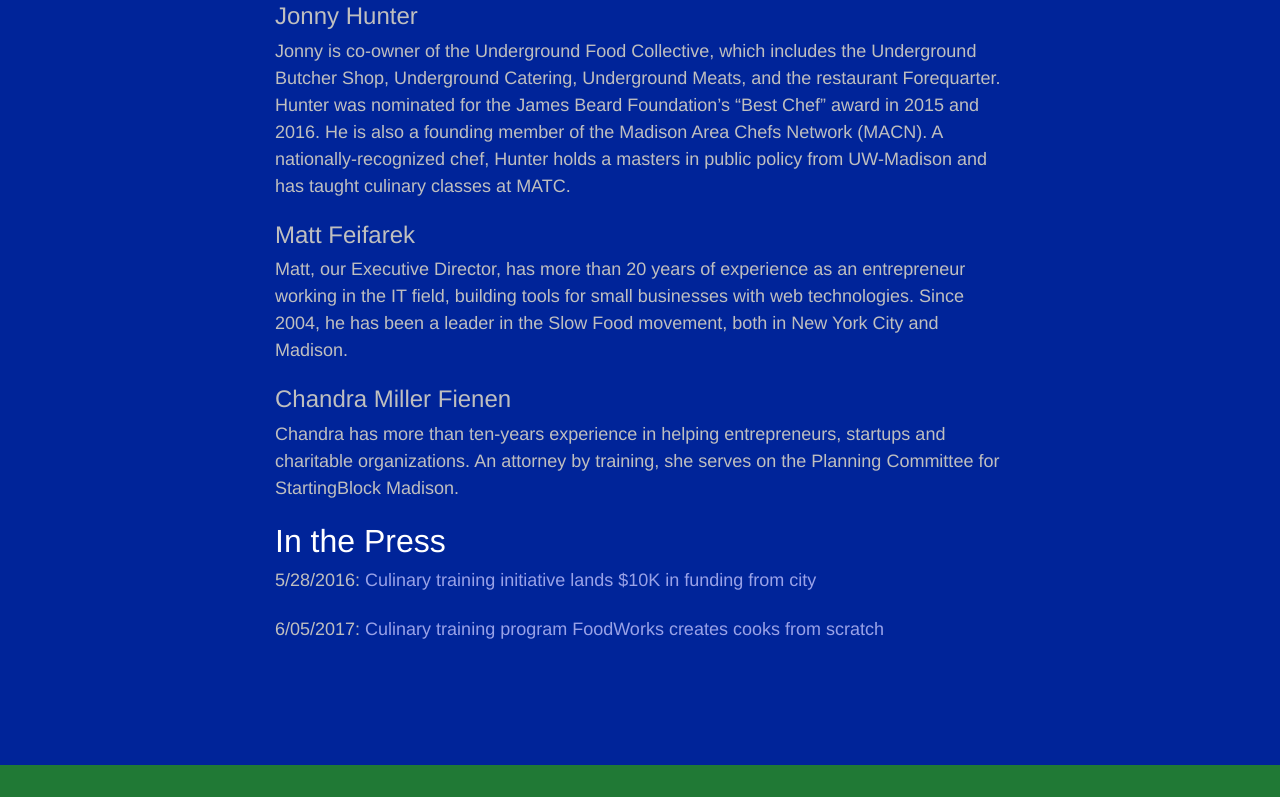
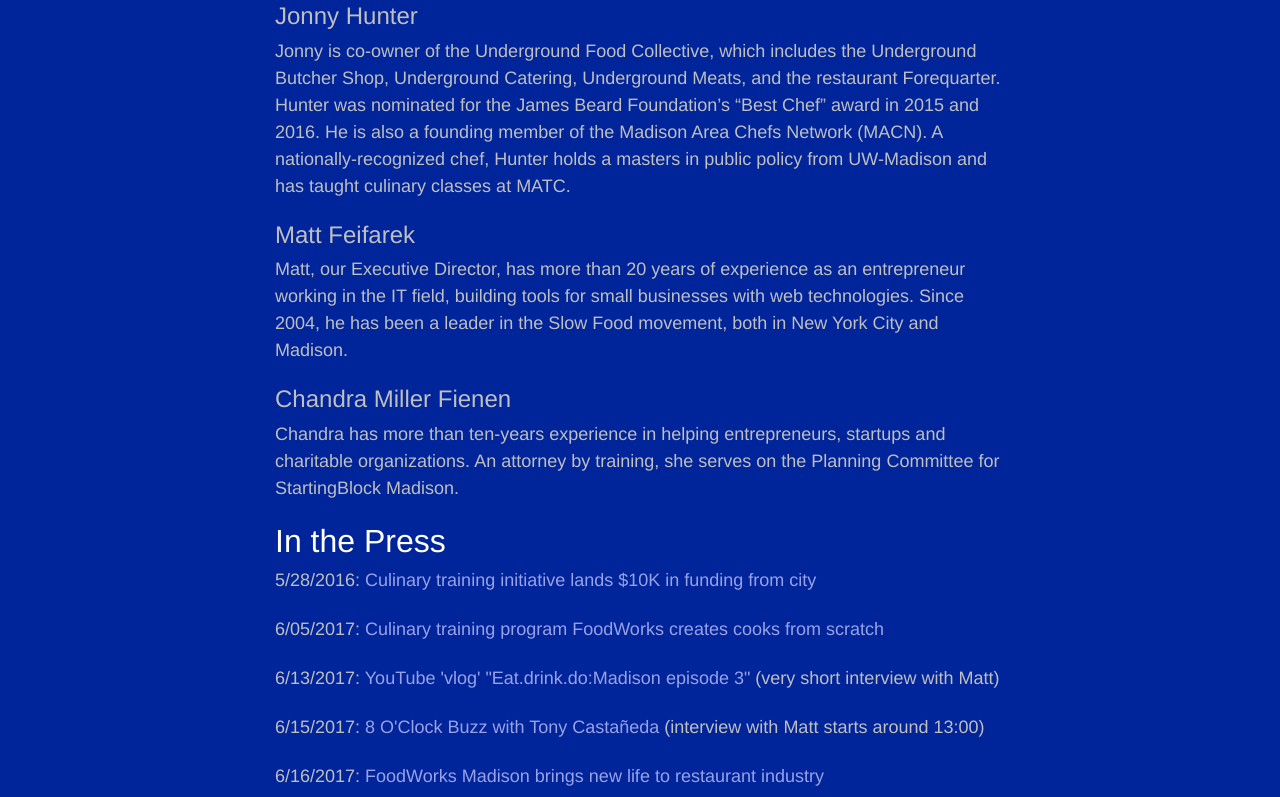
Before and after one commit to FoodWorksMadison/FoodWorksMadison.github.io, a plain HTML site: page index.html in a window 1280 px wide. Shown: the part 2000-2797 px from the top of the page. Drawn offline with nearby package versions, Linux system fonts and the light colour scheme; a script that the page names is missing.

Commit message:
Added some more press, fixed bug that hid contact section

```diff
--- a/index.html
+++ b/index.html
@@ -108,11 +108,19 @@
                     <p>5/28/2016: <a title="Article in the Capital Times..." target="_blank" href="http://host.madison.com/ct/news/local/culinary-training-initiative-lands-k-in-funding-from-city/article_64237ca0-605a-57ee-b9e2-0355d1302a1a.html">Culinary training initiative lands $10K in funding from city</a></p>
 
                     <p>6/05/2017: <a title="Article in the Capital Times..." target="_blank" href="http://host.madison.com/ct/entertainment/dining/culinary-training-program-foodworks-creates-cooks-from-scratch/article_a21fed2b-51ca-55a5-8e8a-8a45d0f280c0.html">Culinary training program FoodWorks creates cooks from scratch</a></p>
+
+                    <p>6/13/2017: <a title="YouTube 'vlog' Eat.drink.do:Madison..." target="_blank" href="https://www.youtube.com/watch?v=d7pnuT_ookM">YouTube 'vlog' "Eat.drink.do:Madison episode 3"</a> (very short interview with Matt)</p>
+
+                    <p>6/15/2017: <a title="Direct link to WORT-FM Archives..." target="_blank" href="http://archive.wortfm.org/mp3/wort_170615_080001buzzthu.mp3">8 O'Clock Buzz with Tony Castañeda</a> (interview with Matt starts around 13:00)</p>
+
+                    <p>6/16/2017: <a title="Article in Madison Magazine..." target="_blank" href="http://www.channel3000.com/madison-magazine/dining-and-drink/foodworks-madison-brings-new-life-to-restaurant-industry/545207052">FoodWorks Madison brings new life to restaurant industry</a></p>
+
                 </div>
             </div>
         </div>
     </section>
 
+<!--
     <section id="kickstarter">
         <div class="container">
             <div class="row">
@@ -134,8 +142,9 @@
             </div>
         </div>
     </section>
+-->
 
-<!-- photos __>
+<!-- photos -->
 
     <section id="contact">
         <div class="container">
```
